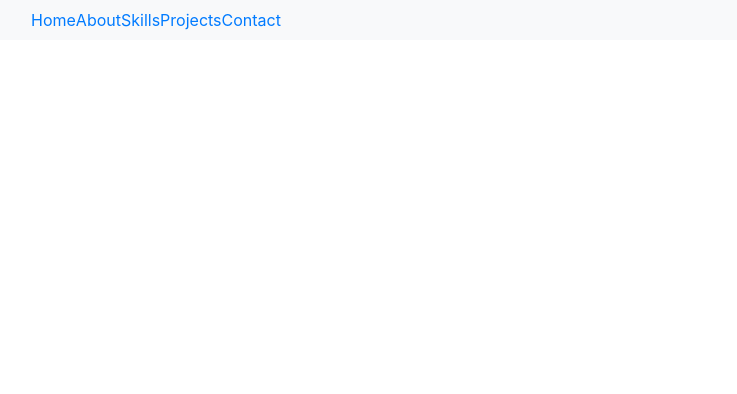
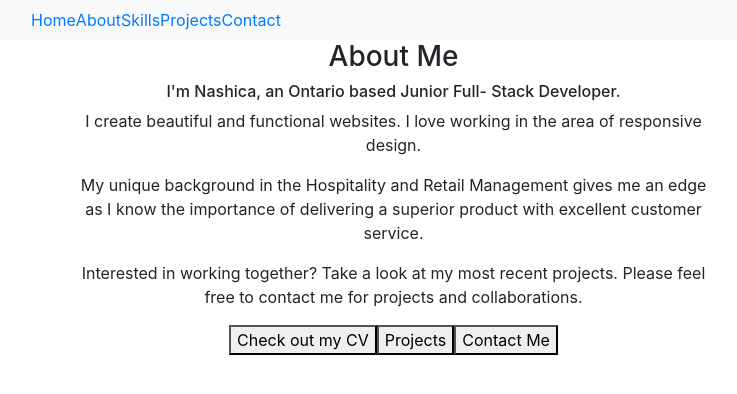
Before and after one commit to nashwalters/portfolio-react, a React (Create React App) app: page /about in a window 1280 px wide. Shown: the top 394 px of the page, without its empty margins (484-1221 px from the left). Built offline with nearby package versions, Linux system fonts and the light colour scheme.

Commit message:
Added about me section.

```diff
--- a/src/components/About.js
+++ b/src/components/About.js
@@ -1,12 +1,32 @@
 import React from "react";
 import Navbar from "./Navbar";
+import { Link } from 'react-router-dom';
 import "bootstrap/dist/css/bootstrap.min.css";
 
 const About = () => {
     return (
-        <Navbar/>
-
-
+        <main>
+            <Navbar />
+            <section class= "container">
+                <div class="row justify-content-between">
+                    <div class="col-lg-4 text-center">
+                        <img src="" alt=""/>
+                    </div>
+                    <div class="col-lg-7">
+                        <h3 class="text-center">About Me</h3>
+                        <h6 class="text-center text"> I'm Nashica, an Ontario based Junior Full- Stack Developer.</h6>
+                        <p>I create beautiful and functional websites. I love working in the area of responsive design.</p>
+                        <p>My unique background in the Hospitality and Retail Management gives me an edge as I know the importance of delivering a superior product with excellent customer service. </p>
+                        <p>Interested in working together? Take a look at my most recent projects. Please feel free to contact me for projects and collaborations. </p>
+                    <div class="text-center">
+                        <Link to="" target="_blank"><button class="nav-btn link link-btn">Check out my CV</button></Link>
+                        <Link to="/projects"><button class=" nav-btn link link-btn">Projects</button></Link>
+                        <Link to="/contact"><button class=" nav-btn link link-btn">Contact Me</button></Link>
+                    </div>
+                    </div>
+                </div>
+            </section>
+        </main>
     );
 }
 
```
